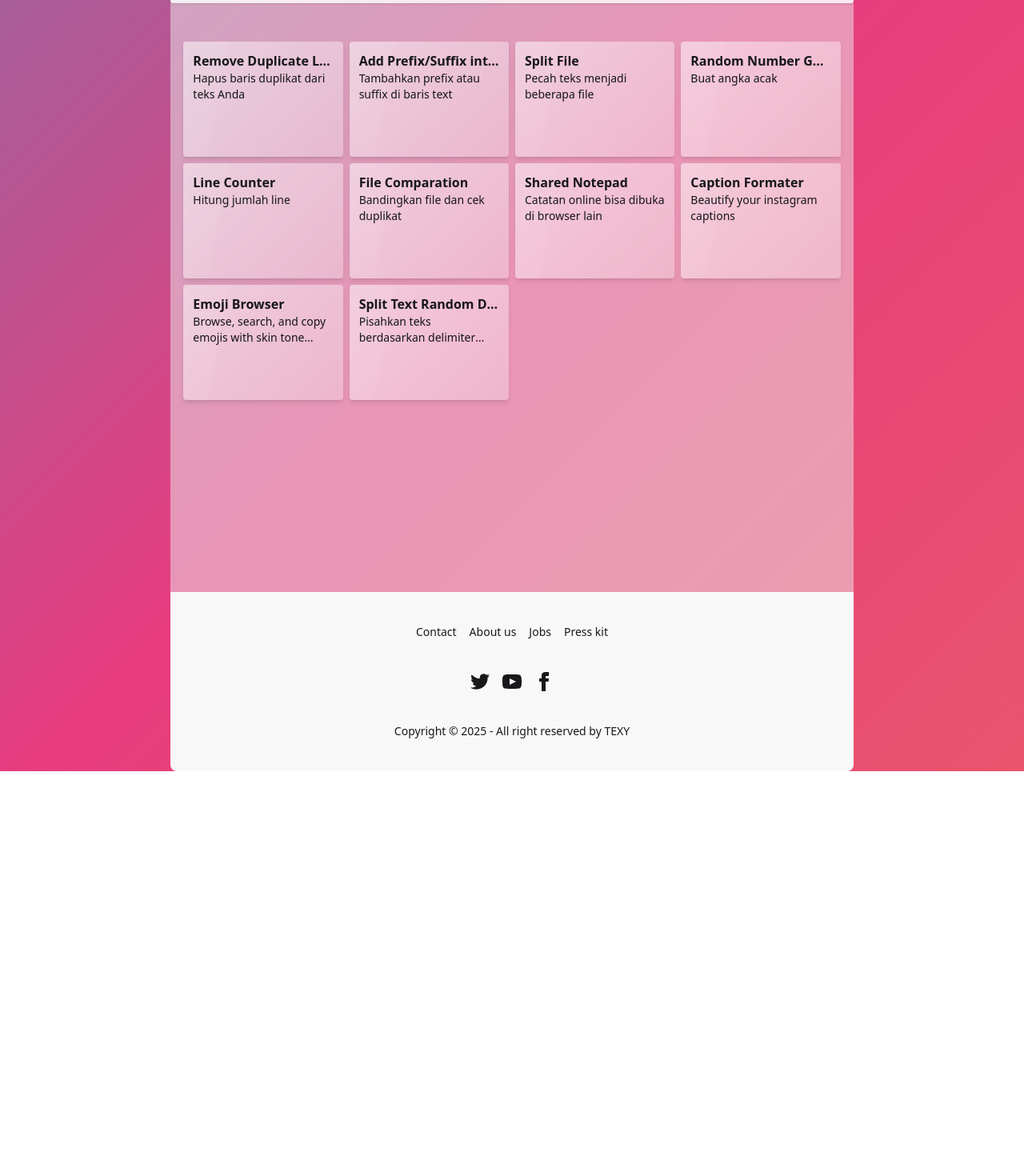
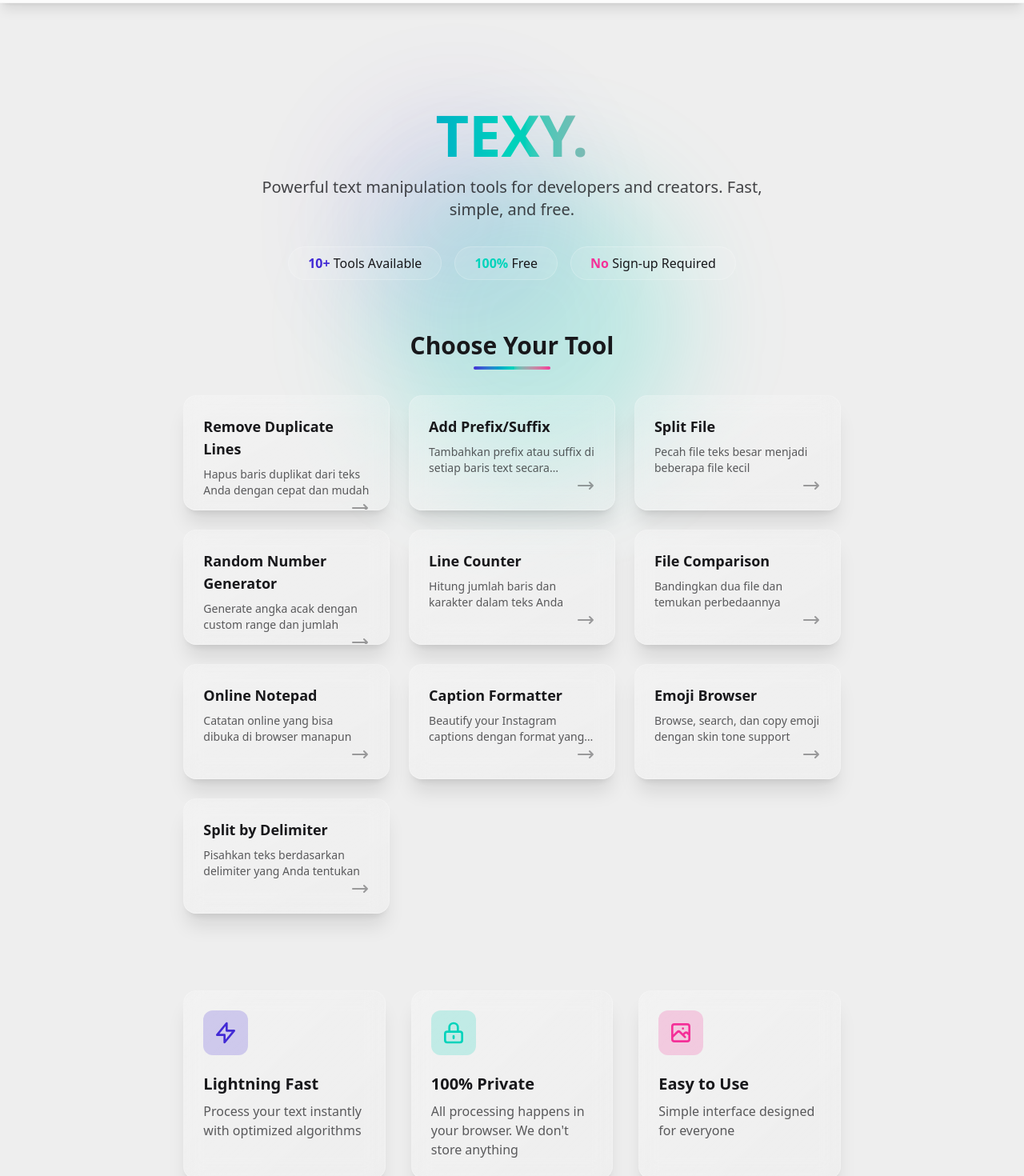
Before and after one commit to occaza/ttx, a SvelteKit app: page / in a window 1280 px wide. Shown: the part 60-1530 px from the top of the page at 80% size. Before the commit the page ends 1024 px from the top, so only its background shows below. Built offline with nearby package versions, Linux system fonts and the light colour scheme.

Commit message:
fix style

```diff
--- a/src/app.css
+++ b/src/app.css
@@ -2,41 +2,41 @@
 @plugin "daisyui";
 
 @plugin "daisyui/theme" {
-	name: 'caramellatte';
+	name: 'nord';
 	default: false;
 	prefersdark: true;
-	color-scheme: 'dark';
-	--color-base-100: oklch(98% 0.016 73.684);
-	--color-base-200: oklch(95% 0.038 75.164);
-	--color-base-300: oklch(90% 0.076 70.697);
-	--color-base-content: oklch(40% 0.123 38.172);
-	--color-primary: oklch(0% 0 0);
-	--color-primary-content: oklch(100% 0 0);
-	--color-secondary: oklch(22.45% 0.075 37.85);
-	--color-secondary-content: oklch(90% 0.076 70.697);
-	--color-accent: oklch(46.44% 0.111 37.85);
-	--color-accent-content: oklch(90% 0.076 70.697);
-	--color-neutral: oklch(55% 0.195 38.402);
-	--color-neutral-content: oklch(98% 0.016 73.684);
-	--color-info: oklch(42% 0.199 265.638);
-	--color-info-content: oklch(90% 0.076 70.697);
-	--color-success: oklch(43% 0.095 166.913);
-	--color-success-content: oklch(90% 0.076 70.697);
-	--color-warning: oklch(82% 0.189 84.429);
-	--color-warning-content: oklch(41% 0.112 45.904);
-	--color-error: oklch(70% 0.191 22.216);
-	--color-error-content: oklch(39% 0.141 25.723);
+	color-scheme: 'light';
+	--color-base-100: oklch(95.127% 0.007 260.731);
+	--color-base-200: oklch(93.299% 0.01 261.788);
+	--color-base-300: oklch(89.925% 0.016 262.749);
+	--color-base-content: oklch(32.437% 0.022 264.182);
+	--color-primary: oklch(59.435% 0.077 254.027);
+	--color-primary-content: oklch(11.887% 0.015 254.027);
+	--color-secondary: oklch(69.651% 0.059 248.687);
+	--color-secondary-content: oklch(13.93% 0.011 248.687);
+	--color-accent: oklch(77.464% 0.062 217.469);
+	--color-accent-content: oklch(15.492% 0.012 217.469);
+	--color-neutral: oklch(45.229% 0.035 264.131);
+	--color-neutral-content: oklch(89.925% 0.016 262.749);
+	--color-info: oklch(69.207% 0.062 332.664);
+	--color-info-content: oklch(13.841% 0.012 332.664);
+	--color-success: oklch(76.827% 0.074 131.063);
+	--color-success-content: oklch(15.365% 0.014 131.063);
+	--color-warning: oklch(85.486% 0.089 84.093);
+	--color-warning-content: oklch(17.097% 0.017 84.093);
+	--color-error: oklch(60.61% 0.12 15.341);
+	--color-error-content: oklch(12.122% 0.024 15.341);
 	--radius-selector: 1rem;
-	--radius-field: 0.5rem;
+	--radius-field: 0.25rem;
 	--radius-box: 0.5rem;
 	--size-selector: 0.25rem;
 	--size-field: 0.25rem;
-	--border: 2px;
-	--depth: 1;
-	--noise: 1;
+	--border: 1px;
+	--depth: 0;
+	--noise: 0;
 }
 
-@keyframes gradient-shift {
+@keyframes gradientPan {
 	0% {
 		background-position: 0% 50%;
 	}
@@ -51,5 +51,36 @@
 .animated-gradient {
 	background: linear-gradient(-45deg, #ee7752, #e73c7e, #23a6d5, #23d5ab);
 	background-size: 400% 400%;
-	animation: gradient-shift 15s ease infinite;
+	animation: gradientPan 12s ease infinite;
 }
+
+/* route fade-in */
+@keyframes fadeIn {
+	from {
+		opacity: 0;
+		transform: translateY(8px);
+	}
+	to {
+		opacity: 1;
+		transform: translateY(0);
+	}
+}
+main > :global(*) {
+	animation: fadeIn 0.45s ease-out;
+}
+
+@keyframes fadeIn {
+	from {
+		opacity: 0;
+		transform: translateY(20px);
+	}
+	to {
+		opacity: 1;
+		transform: translateY(0);
+	}
+}
+
+/* Untuk staggered animations */
+.animate-in {
+	animation: fadeIn 0.6s ease-out forwards;
+}
--- a/src/lib/components/Footer.svelte
+++ b/src/lib/components/Footer.svelte
@@ -1,19 +1,45 @@
 <footer
-	class="footer-center footer footer-horizontal rounded-b-lg bg-base-200 p-10 text-base-content"
+	class="footer-center mt-24 footer footer-horizontal rounded-b-lg border-t border-white/10 bg-gradient-to-b from-base-200/80 to-base-300/80 p-10 text-base-content backdrop-blur-md"
 >
-	<nav class="grid grid-flow-col gap-4">
-		<a href="/" class="link link-hover">Contact</a>
-		<a href="/" class="link link-hover">About us</a>
-		<a href="/" class="link link-hover">Jobs</a>
-		<a href="/" class="link link-hover">Press kit</a>
+	<div
+		class="mb-6 h-1 w-full rounded-full bg-gradient-to-r from-primary via-accent to-secondary"
+	></div>
+
+	<nav class="grid grid-flow-col gap-6">
+		<a
+			href="/"
+			class="link link-hover transition-all duration-300 hover:scale-110 hover:text-primary"
+			>Contact</a
+		>
+		<a
+			href="/"
+			class="link link-hover transition-all duration-300 hover:scale-110 hover:text-accent"
+			>About us</a
+		>
+		<a
+			href="/"
+			class="link link-hover transition-all duration-300 hover:scale-110 hover:text-secondary"
+			>Jobs</a
+		>
+		<a
+			href="/"
+			class="link link-hover transition-all duration-300 hover:scale-110 hover:text-primary"
+			>Press kit</a
+		>
 	</nav>
-	<nav>
-		<div class="grid grid-flow-col gap-4">
-			<a href="/" target="_blank" aria-label="twitter page">
+
+	<nav class="my-6">
+		<div class="grid grid-flow-col gap-6">
+			<a
+				href="/"
+				target="_blank"
+				aria-label="twitter page"
+				class="transition-all duration-300 hover:scale-125 hover:text-primary"
+			>
 				<svg
 					xmlns="http://www.w3.org/2000/svg"
-					width="24"
-					height="24"
+					width="28"
+					height="28"
 					viewBox="0 0 24 24"
 					class="fill-current"
 				>
@@ -22,11 +48,16 @@
 					></path>
 				</svg>
 			</a>
-			<a href="/" target="_blank" aria-label="youtube channel">
+			<a
+				href="/"
+				target="_blank"
+				aria-label="youtube channel"
+				class="transition-all duration-300 hover:scale-125 hover:text-accent"
+			>
 				<svg
 					xmlns="http://www.w3.org/2000/svg"
-					width="24"
-					height="24"
+					width="28"
+					height="28"
 					viewBox="0 0 24 24"
 					class="fill-current"
 				>
@@ -35,11 +66,16 @@
 					></path>
 				</svg>
 			</a>
-			<a href="/" target="_blank" aria-label="Facebook page">
+			<a
+				href="/"
+				target="_blank"
+				aria-label="Facebook page"
+				class="transition-all duration-300 hover:scale-125 hover:text-secondary"
+			>
 				<svg
 					xmlns="http://www.w3.org/2000/svg"
-					width="24"
-					height="24"
+					width="28"
+					height="28"
 					viewBox="0 0 24 24"
 					class="fill-current"
 				>
@@ -50,7 +86,8 @@
 			</a>
 		</div>
 	</nav>
-	<aside>
-		<p>Copyright © {new Date().getFullYear()} - All right reserved by TEXY</p>
-	</aside>
+	<p class="text-sm opacity-70">
+		Copyright © {new Date().getFullYear()} - All right reserved by
+		<span class="font-bold text-primary">TEXY</span>
+	</p>
 </footer>
--- a/src/lib/components/ToolCard.svelte
+++ b/src/lib/components/ToolCard.svelte
@@ -5,8 +5,68 @@
 </script>
 
 <div>
-	<a {href} class="block h-24 w-full rounded border-2 glass bg-white/30 p-3 shadow-md md:h-36">
-		<h3 class="truncate font-bold">{title}</h3>
-		<p class="line-clamp-2 text-sm">{desc}</p>
+	<a
+		{href}
+		class="group relative block h-36 w-full overflow-hidden rounded-2xl border border-white/20 bg-gradient-to-br from-white/25 via-white/15 to-white/5 p-6 shadow-xl backdrop-blur-md transition-all duration-500 hover:scale-[1.05] hover:border-white/40 hover:shadow-2xl"
+	>
+		<!-- Animated gradient overlay -->
+		<div
+			class="absolute inset-0 bg-gradient-to-br from-primary/20 via-accent/20 to-secondary/20 opacity-0 transition-opacity duration-500 group-hover:opacity-100"
+		></div>
+
+		<!-- Glow effect -->
+		<div
+			class="absolute -inset-1 bg-gradient-to-r from-primary via-accent to-secondary opacity-0 blur-xl transition-opacity duration-500 group-hover:opacity-30"
+		></div>
+
+		<!-- Sparkle effects -->
+		<span
+			class="absolute top-4 right-4 h-2 w-2 rounded-full bg-gradient-to-tr from-primary to-accent opacity-0 transition-all duration-300 group-hover:animate-ping group-hover:opacity-100"
+		></span>
+		<span
+			class="absolute top-4 right-4 h-2 w-2 rounded-full bg-gradient-to-tr from-primary to-accent opacity-0 transition-opacity duration-300 group-hover:opacity-100"
+		></span>
+
+		<!-- Animated corner accent -->
+		<div
+			class="absolute top-0 right-0 h-16 w-16 opacity-0 transition-opacity duration-500 group-hover:opacity-100"
+		>
+			<div
+				class="absolute top-0 right-0 h-full w-full rounded-bl-3xl bg-gradient-to-bl from-accent/40 to-transparent"
+			></div>
+		</div>
+
+		<!-- Content -->
+		<div class="relative z-10 flex h-full flex-col justify-between">
+			<div>
+				<h3
+					class="mb-2 text-lg font-bold text-base-content transition-colors duration-300 group-hover:text-primary"
+				>
+					{title}
+				</h3>
+				<p
+					class="line-clamp-2 text-sm text-base-content/70 transition-colors duration-300 group-hover:text-base-content/90"
+				>
+					{desc}
+				</p>
+			</div>
+
+			<!-- Arrow icon -->
+			<div class="flex justify-end">
+				<svg
+					class="h-6 w-6 text-base-content/40 transition-all duration-300 group-hover:translate-x-1 group-hover:text-primary"
+					fill="none"
+					stroke="currentColor"
+					viewBox="0 0 24 24"
+				>
+					<path
+						stroke-linecap="round"
+						stroke-linejoin="round"
+						stroke-width="2"
+						d="M17 8l4 4m0 0l-4 4m4-4H3"
+					/>
+				</svg>
+			</div>
+		</div>
 	</a>
 </div>
--- a/src/routes/+layout.svelte
+++ b/src/routes/+layout.svelte
@@ -11,12 +11,15 @@
 	<link rel="icon" href={favicon} />
 </svelte:head>
 
-<div class="animated-gradient">
+<div class=" min-h-screen bg-base-300">
 	<div class="max-w-full md:mx-auto md:max-w-8/12">
 		<Nav />
-		<main class="min-h-dvh place-content-between bg-base-300/50 pt-24 pb-20">
+
+		<!-- Wrapper untuk content dengan padding top untuk navbar -->
+		<div class="pt-20">
 			{@render children?.()}
-		</main>
+		</div>
+
 		<Footer />
 	</div>
 </div>
--- a/src/routes/+page.svelte
+++ b/src/routes/+page.svelte
@@ -2,51 +2,168 @@
 	import ToolCard from '$lib/components/ToolCard.svelte';
 </script>
 
-<div class="m-2 mx-auto grid w-fit grid-cols-1 gap-2 md:m-4 md:grid-cols-2 lg:grid-cols-4">
+<main class="relative min-h-screen pt-32 pb-32 md:pt-28 md:pb-40">
+	<!-- Hero Section -->
+	<div class="relative mx-auto mb-16 max-w-4xl px-4 text-center">
+		<!-- Floating elements background -->
+		<div
+			class="absolute top-0 left-1/4 h-72 w-72 animate-pulse rounded-full bg-primary/20 blur-3xl"
+		></div>
+		<div
+			class="absolute top-20 right-1/4 h-96 w-96 animate-pulse rounded-full bg-accent/20 blur-3xl"
+			style="animation-delay: 1s;"
+		></div>
+
+		<div class="relative z-10">
+			<h1
+				class="animate-in fade-in slide-in-from-bottom-4 mb-4 bg-gradient-to-r from-primary via-accent to-secondary bg-clip-text text-5xl font-black text-transparent duration-700 md:text-7xl"
+			>
+				TEXY.
+			</h1>
+			<p
+				class="animate-in fade-in slide-in-from-bottom-4 mx-auto max-w-2xl text-lg text-base-content/80 duration-700 md:text-xl"
+				style="animation-delay: 200ms;"
+			>
+				Powerful text manipulation tools for developers and creators. Fast, simple, and free.
+			</p>
+
+			<!-- Stats badges -->
+			<div
+				class="animate-in fade-in slide-in-from-bottom-4 mt-8 flex flex-wrap justify-center gap-4 duration-700"
+				style="animation-delay: 400ms;"
+			>
+				<div class="rounded-full border border-white/20 bg-white/10 px-6 py-2 backdrop-blur-sm">
+					<span class="font-bold text-primary">10+</span> Tools Available
+				</div>
+				<div class="rounded-full border border-white/20 bg-white/10 px-6 py-2 backdrop-blur-sm">
+					<span class="font-bold text-accent">100%</span> Free
+				</div>
+				<div class="rounded-full border border-white/20 bg-white/10 px-6 py-2 backdrop-blur-sm">
+					<span class="font-bold text-secondary">No</span> Sign-up Required
+				</div>
+			</div>
+		</div>
+	</div>
+
+	<!-- Tools Grid -->
+	<div class="relative mx-auto max-w-7xl px-4">
+		<!-- Section header -->
+		<div class="mb-8 text-center">
+			<h2 class="mb-2 text-3xl font-bold text-base-content">Choose Your Tool</h2>
+			<div
+				class="mx-auto h-1 w-24 rounded-full bg-gradient-to-r from-primary via-accent to-secondary"
+			></div>
+		</div>
+
+		<div class="grid grid-cols-1 gap-6 md:grid-cols-2 lg:grid-cols-3">
 			<ToolCard
 				title="Remove Duplicate Lines"
-		desc="Hapus baris duplikat dari teks Anda"
+				desc="Hapus baris duplikat dari teks Anda dengan cepat dan mudah"
 				href="/text-tools/remove-duplicate-lines"
 			/>
 			<ToolCard
-		title="Add Prefix/Suffix into Line"
-		desc="Tambahkan prefix atau suffix di baris text"
+				title="Add Prefix/Suffix"
+				desc="Tambahkan prefix atau suffix di setiap baris text secara otomatis"
 				href="/text-tools/add-prefixsuffix-into-line"
 			/>
 			<ToolCard
 				title="Split File"
-		desc="Pecah teks menjadi beberapa file"
+				desc="Pecah file teks besar menjadi beberapa file kecil"
 				href="/text-tools/split-files"
 			/>
 			<ToolCard
 				title="Random Number Generator"
-		desc="Buat angka acak"
+				desc="Generate angka acak dengan custom range dan jumlah"
 				href="/text-tools/random-number-generator"
 			/>
-	<ToolCard title="Line Counter" desc="Hitung jumlah line" href="/text-tools/lines-counter" />
 			<ToolCard
-		title="File Comparation"
-		desc="Bandingkan file dan cek duplikat"
+				title="Line Counter"
+				desc="Hitung jumlah baris dan karakter dalam teks Anda"
+				href="/text-tools/lines-counter"
+			/>
+			<ToolCard
+				title="File Comparison"
+				desc="Bandingkan dua file dan temukan perbedaannya"
 				href="/text-tools/files-comparation"
 			/>
 			<ToolCard
-		title="Shared Notepad"
-		desc="Catatan online bisa dibuka di browser lain"
+				title="Online Notepad"
+				desc="Catatan online yang bisa dibuka di browser manapun"
 				href="/notepad"
 			/>
 			<ToolCard
-		title="Caption Formater"
-		desc="Beautify your instagram captions"
+				title="Caption Formatter"
+				desc="Beautify your Instagram captions dengan format yang menarik"
 				href="/text-tools/captions-formatter"
 			/>
 			<ToolCard
 				title="Emoji Browser"
-		desc="Browse, search, and copy emojis with skin tone support"
+				desc="Browse, search, dan copy emoji dengan skin tone support"
 				href="/emoji-picker"
 			/>
 			<ToolCard
-		title="Split Text Random Delimiter"
-		desc="Pisahkan teks berdasarkan delimiter acak"
+				title="Split by Delimiter"
+				desc="Pisahkan teks berdasarkan delimiter yang Anda tentukan"
 				href="/text-tools/split-random-delimiter"
 			/>
 		</div>
+	</div>
+
+	<!-- Features Section -->
+	<div class="relative mx-auto mt-24 max-w-6xl px-4">
+		<div class="grid gap-8 md:grid-cols-3">
+			<div
+				class="group rounded-2xl border border-white/20 bg-gradient-to-br from-white/25 via-white/15 to-white/5 p-6 shadow-xl backdrop-blur-md transition-all duration-500"
+			>
+				<div class="mb-4 inline-block rounded-xl bg-primary/20 p-3">
+					<svg class="h-8 w-8 text-primary" fill="none" stroke="currentColor" viewBox="0 0 24 24">
+						<path
+							stroke-linecap="round"
+							stroke-linejoin="round"
+							stroke-width="2"
+							d="M13 10V3L4 14h7v7l9-11h-7z"
+						/>
+					</svg>
+				</div>
+				<h3 class="mb-2 text-xl font-bold">Lightning Fast</h3>
+				<p class="text-base-content/70">Process your text instantly with optimized algorithms</p>
+			</div>
+
+			<div
+				class="group rounded-2xl border border-white/20 bg-gradient-to-br from-white/25 via-white/15 to-white/5 p-6 shadow-xl backdrop-blur-md transition-all duration-500"
+			>
+				<div class="mb-4 inline-block rounded-xl bg-accent/20 p-3">
+					<svg class="h-8 w-8 text-accent" fill="none" stroke="currentColor" viewBox="0 0 24 24">
+						<path
+							stroke-linecap="round"
+							stroke-linejoin="round"
+							stroke-width="2"
+							d="M12 15v2m-6 4h12a2 2 0 002-2v-6a2 2 0 00-2-2H6a2 2 0 00-2 2v6a2 2 0 002 2zm10-10V7a4 4 0 00-8 0v4h8z"
+						/>
+					</svg>
+				</div>
+				<h3 class="mb-2 text-xl font-bold">100% Private</h3>
+				<p class="text-base-content/70">
+					All processing happens in your browser. We don't store anything
+				</p>
+			</div>
+
+			<div
+				class="group rounded-2xl border border-white/20 bg-gradient-to-br from-white/25 via-white/15 to-white/5 p-6 shadow-xl backdrop-blur-md transition-all duration-500"
+			>
+				<div class="mb-4 inline-block rounded-xl bg-secondary/20 p-3">
+					<svg class="h-8 w-8 text-secondary" fill="none" stroke="currentColor" viewBox="0 0 24 24">
+						<path
+							stroke-linecap="round"
+							stroke-linejoin="round"
+							stroke-width="2"
+							d="M4 16l4.586-4.586a2 2 0 012.828 0L16 16m-2-2l1.586-1.586a2 2 0 012.828 0L20 14m-6-6h.01M6 20h12a2 2 0 002-2V6a2 2 0 00-2-2H6a2 2 0 00-2 2v12a2 2 0 002 2z"
+						/>
+					</svg>
+				</div>
+				<h3 class="mb-2 text-xl font-bold">Easy to Use</h3>
+				<p class="text-base-content/70">Simple interface designed for everyone</p>
+			</div>
+		</div>
+	</div>
+</main>
--- a/src/routes/emoji-picker/+page.svelte
+++ b/src/routes/emoji-picker/+page.svelte
@@ -206,7 +206,6 @@
 	<div class="sticky bottom-0 border-t bg-base-200 p-4 shadow-lg">
 		<div class="flex flex-col items-stretch gap-3 md:flex-row md:items-center">
 			<div class="flex-1">
-				<p class="mb-1 text-sm font-medium text-gray-700">Emoji Terpilih:</p>
 				<div class="flex items-center gap-2">
 					<input
 						type="text"
```
Also changed, not shown: src/lib/components/Nav.svelte (+77 -33 lines). Lines whose indentation alone changed are shown as unchanged.
